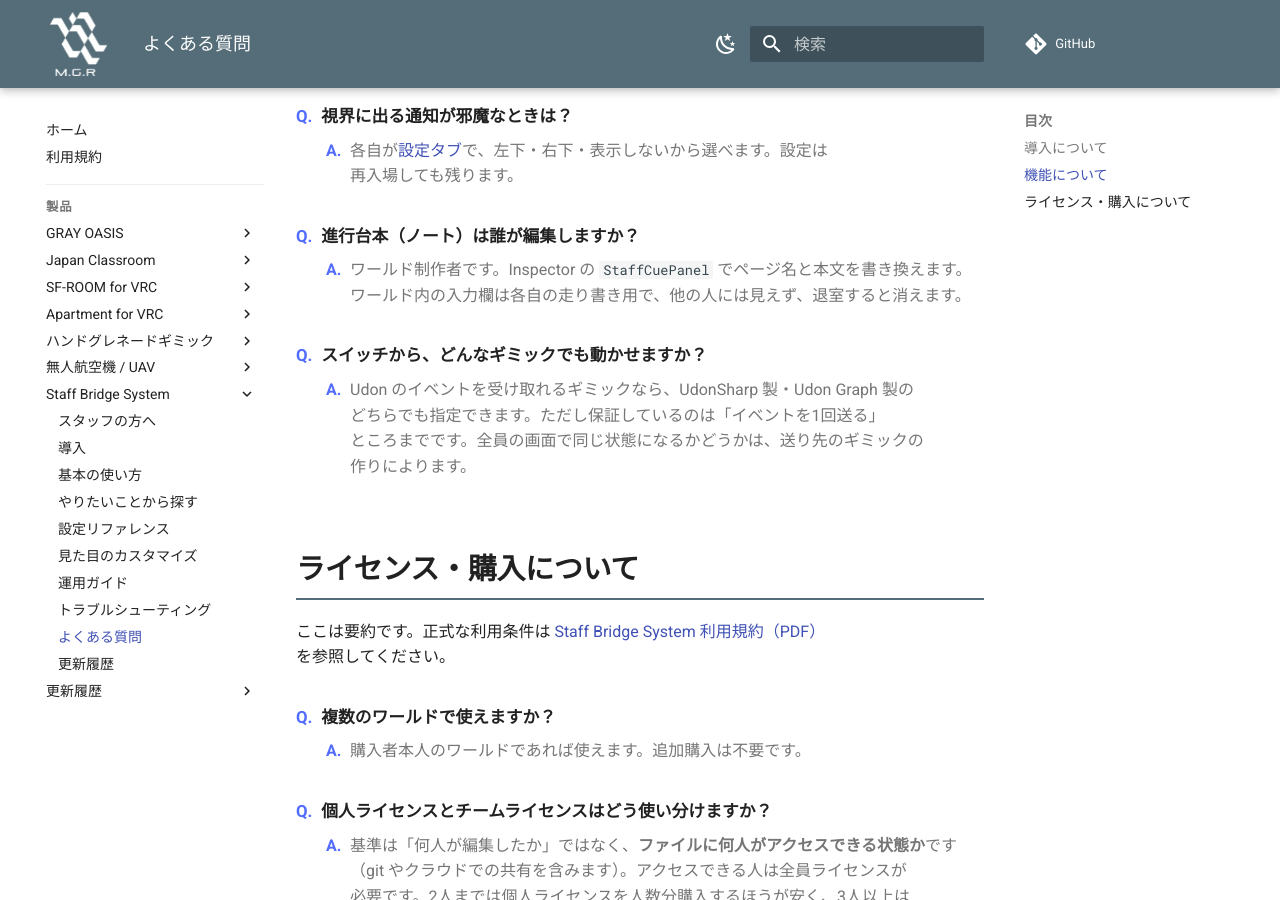
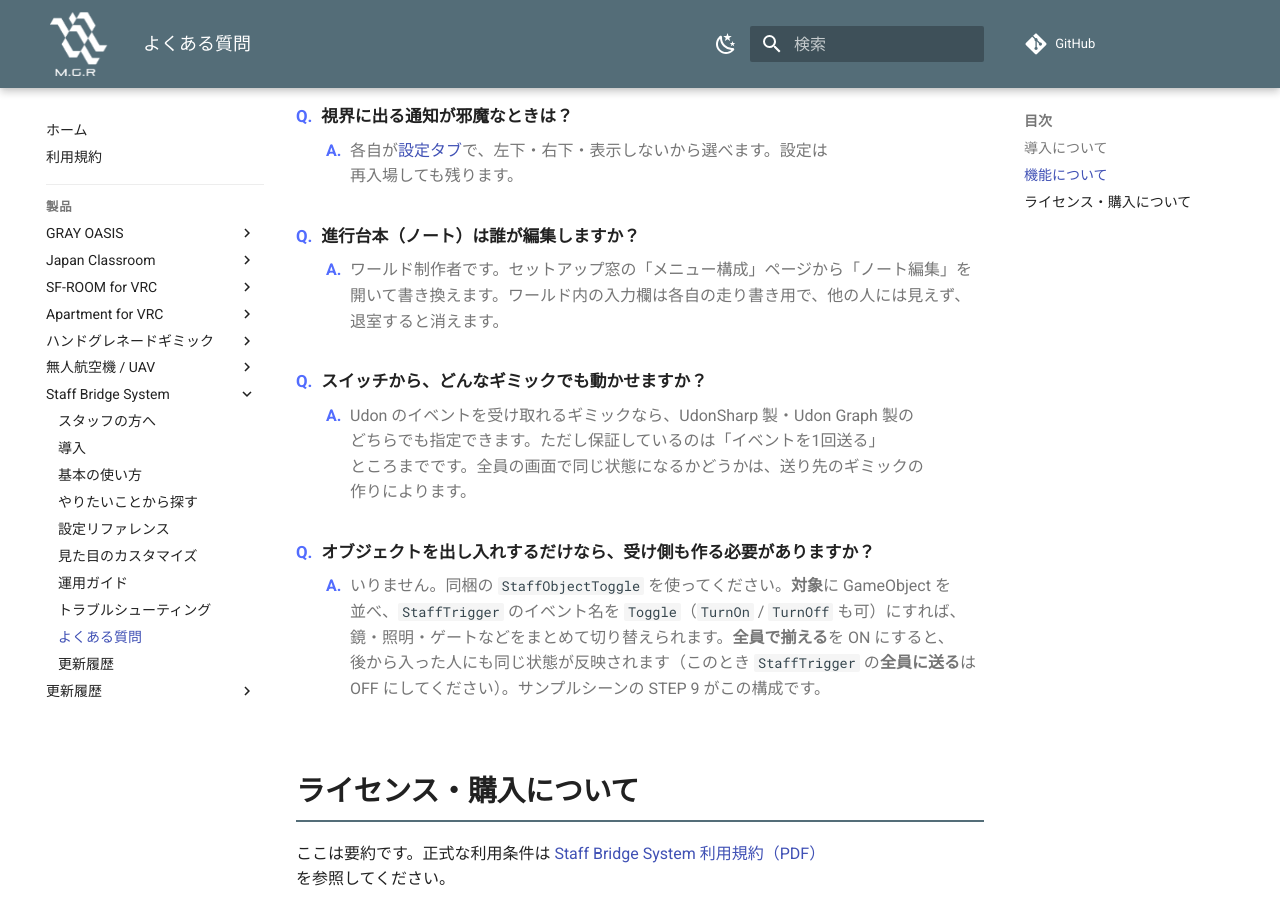
Before and after one commit to MAGURO-git/ProductArchive, an MkDocs documentation site: the page built from docs/staff-bridge-system/faq.md, in a window 1280 px wide and 900 px high, scrolled down 2241 px. Built offline with MkDocs 1.6.1 and Material for MkDocs 9.7.7, drawn with Linux system fonts in a browser that asks for light colours; comment, search, counter and statistics services are not loaded.

Commit message:
Staff Bridge System: スイッチの発火先もセットアップ窓から設定できるようにした分を反映
Co-Authored-By: Claude Opus 5 (1M context) <noreply@anthropic.com>

```diff
--- a/docs/staff-bridge-system/faq.md
+++ b/docs/staff-bridge-system/faq.md
@@ -56,10 +56,13 @@ UI の言語は？
 :   各自が[設定タブ](usage.md#settings)で、左下・右下・表示しないから選べます。設定は再入場しても残ります。
 
 進行台本（ノート）は誰が編集しますか？
-:   ワールド制作者です。Inspector の `StaffCuePanel` でページ名と本文を書き換えます。ワールド内の入力欄は各自の走り書き用で、他の人には見えず、退室すると消えます。
+:   ワールド制作者です。セットアップ窓の「メニュー構成」ページから「ノート編集」を開いて書き換えます。ワールド内の入力欄は各自の走り書き用で、他の人には見えず、退室すると消えます。
 
 スイッチから、どんなギミックでも動かせますか？
 :   Udon のイベントを受け取れるギミックなら、UdonSharp 製・Udon Graph 製のどちらでも指定できます。ただし保証しているのは「イベントを1回送る」ところまでです。全員の画面で同じ状態になるかどうかは、送り先のギミックの作りによります。
+
+オブジェクトを出し入れするだけなら、受け側も作る必要がありますか？
+:   いりません。同梱の `StaffObjectToggle` を使ってください。**対象**に GameObject を並べ、`StaffTrigger` のイベント名を `Toggle`（`TurnOn` / `TurnOff` も可）にすれば、鏡・照明・ゲートなどをまとめて切り替えられます。**全員で揃える**を ON にすると、後から入った人にも同じ状態が反映されます（このとき `StaffTrigger` の**全員に送る**は OFF にしてください）。サンプルシーンの STEP 9 がこの構成です。
 
 ## ライセンス・購入について
 
```
Also changed, not shown: docs/staff-bridge-system/customize.md (+3 -0 lines), docs/staff-bridge-system/howto.md (+4 -1 lines), docs/staff-bridge-system/install.md (+1 -0 lines), docs/staff-bridge-system/reference.md (+1 -1 lines), docs/staff-bridge-system/images/edit-switch.png (added).
